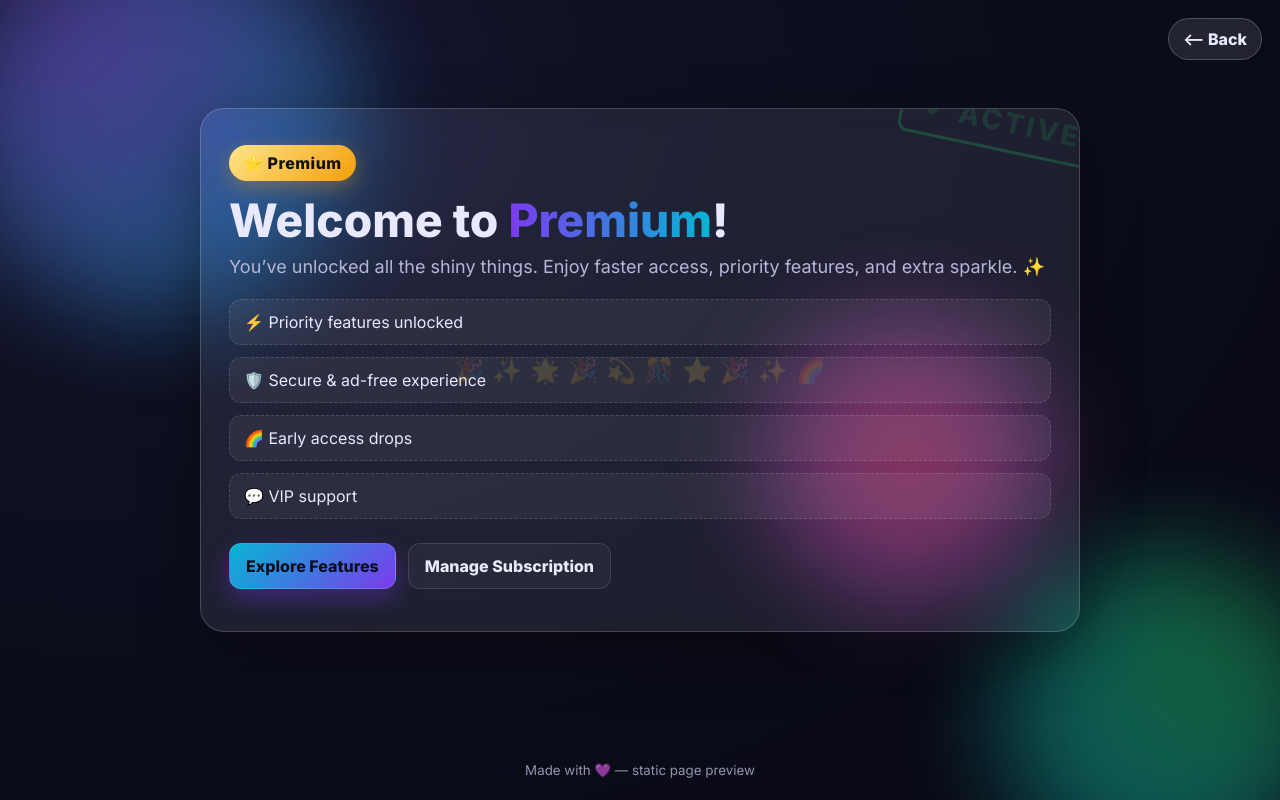
After one commit to SahilAsodariya/Blog, a Flask app: page /stripe/success in a window 1280 px wide. The commit adds this page. Run offline with Flask 3, Linux system fonts and the light colour scheme.

Commit message:
Add subscription management features: implement Stripe integration, create Subscription model and routes, and enhance user profile with premium status.

```diff
--- a/app/__init__.py
+++ b/app/__init__.py
@@ -6,6 +6,8 @@ from .routes.profile import profile_bp
 from .routes.First_page import bp as first_page_bp
 from .routes.comment import comment_bp
 from .routes.admin import admin_bp
+from .routes.stripe import stripe_bp
+from .routes.webhook import weebhook_bp
 from . import socket_event
 
 def create_app(config = "config.Config"):
@@ -24,5 +26,7 @@ def create_app(config = "config.Config"):
     app.register_blueprint(comment_bp, url_prefix="/comment/")
     app.register_blueprint(admin_bp, url_prefix="/admin/")
     app.register_blueprint(profile_bp, url_prefix="/profile/")
+    app.register_blueprint(stripe_bp, url_prefix="/stripe")
+    app.register_blueprint(weebhook_bp)
 
     return app
--- a/app/routes/profile.py
+++ b/app/routes/profile.py
@@ -21,6 +21,7 @@ def profile_page():
 def profile_data(id):
     user = User.query.filter_by(id=id).first()
     user_posts = Post.query.filter_by(user_id=id).order_by(Post.created_at.desc()).all()
+    is_primium = user.subscription is not None
 
     user_data = []
     for post in user_posts:
@@ -38,7 +39,7 @@ def profile_data(id):
 
         })
 
-    return jsonify({'user_data' : user_data, "user" : user_schema.dump(user)}), 200
+    return jsonify({'user_data' : user_data, "user" : user_schema.dump(user), "is_primium" : is_primium}), 200
 
 
 @profile_bp.route('/add_profile_pic/<int:id>')
--- /dev/null
+++ b/app/routes/stripe.py
@@ -0,0 +1,44 @@
+from flask import Blueprint, jsonify, render_template
+from flask_jwt_extended import jwt_required, get_jwt_identity
+import stripe
+
+stripe_bp = Blueprint('stripe', __name__)
+
+@stripe_bp.route("/")
+def index():
+    return render_template("index.html")
+
+@stripe_bp.route('/create-checkout-session', methods=['POST'])
+@jwt_required()  # Ensure the user is authenticated
+def create_checkout_session():
+    user_id = get_jwt_identity()
+    try:
+        checkout_session = stripe.checkout.Session.create(
+        payment_method_types=['card'],
+        line_items=[{
+            'price': 'price_1RxlHdDjB9jhyS1Mzk5DTuLA',  # subscription price ID from Stripe
+            'quantity': 1,
+        }],
+        mode='subscription',
+        success_url='http://127.0.0.1:5000/stripe/success?session_id={CHECKOUT_SESSION_ID}',
+        cancel_url='http://127.0.0.1:5000/stripe/cancel',
+        metadata={
+        "user_id": user_id  # 👈 store your app's user_id here
+    }
+    )
+        return jsonify({'id': checkout_session.id})
+    except Exception as e:
+        return jsonify({'error': str(e)}), 400
+
+@stripe_bp.route('/success', methods=['GET'])
+def success():
+    return render_template('primium.html')
+
+@stripe_bp.route('/cancel', methods=['GET'])
+def cancel():
+    return jsonify({'message': 'Payment cancelled.'}), 200
+
+
+@stripe_bp.route('/primium_page', methods=['GET'])
+def primium_page():
+    return render_template('primium.html')
--- /dev/null
+++ b/app/static/css/primium.css
@@ -0,0 +1,214 @@
+/* Base */
+:root{
+  --bg: #0f1021;
+  --card: rgba(255,255,255,0.08);
+  --card-border: rgba(255,255,255,0.18);
+  --text: #e8e8ff;
+  --muted: #b6b6d6;
+  --brand1: #7c3aed;  /* purple */
+  --brand2: #06b6d4;  /* cyan */
+  --accent: #22c55e;  /* green */
+  --shadow: 0 20px 60px rgba(0,0,0,0.35);
+}
+
+* { box-sizing: border-box; }
+html, body {
+  height: 100%;
+}
+body{
+  margin:0;
+  font-family: "Inter", system-ui, -apple-system, Segoe UI, Roboto, Arial, sans-serif;
+  color: var(--text);
+  background: radial-gradient(1200px 800px at 10% 10%, #1a1b3b 0%, #0f1021 40%, #0a0b17 100%);
+  overflow-x: hidden;
+}
+
+/* Layout */
+.wrap{
+  min-height: calc(100dvh - 60px);
+  display: grid;
+  place-items: center;
+  padding: 48px 20px;
+  position: relative;
+  z-index: 1;
+}
+.foot{
+  height: 60px;
+  display: grid;
+  place-items: center;
+  color: var(--muted);
+  opacity: 0.8;
+}
+
+/* Card */
+.card{
+  width: min(880px, 94vw);
+  padding: 36px 28px 42px;
+  background: var(--card);
+  backdrop-filter: blur(12px) saturate(130%);
+  border: 1px solid var(--card-border);
+  border-radius: 24px;
+  box-shadow: var(--shadow);
+  position: relative;
+  overflow: hidden;
+}
+
+/* Premium badge */
+.badge{
+  display:inline-block;
+  background: linear-gradient(135deg, #fde68a, #f59e0b);
+  color:#111;
+  font-weight:800;
+  padding: 8px 14px;
+  border-radius: 999px;
+  letter-spacing: .5px;
+  box-shadow: 0 6px 20px rgba(245, 158, 11, .35);
+}
+
+/* Title */
+.title{
+  margin: 14px 0 10px;
+  font-size: clamp(28px, 3.6vw, 48px);
+  line-height: 1.1;
+}
+.gradient-text{
+  background: linear-gradient(90deg, var(--brand1), var(--brand2));
+  -webkit-background-clip: text;
+  background-clip: text;
+  color: transparent;
+}
+.subtitle{
+  margin: 6px 0 22px;
+  color: var(--muted);
+  font-size: clamp(15px, 1.8vw, 18px);
+}
+
+/* Perks */
+.perks{
+  list-style:none;
+  padding:0;
+  margin: 0 0 24px;
+  display:grid;
+  gap:12px;
+}
+.perks li{
+  background: rgba(255,255,255,0.06);
+  border: 1px dashed rgba(255,255,255,0.14);
+  padding:12px 14px;
+  border-radius: 12px;
+}
+
+/* Buttons */
+.cta-row{
+  display:flex;
+  flex-wrap: wrap;
+  gap:12px;
+  margin-top: 8px;
+}
+.btn{
+  display:inline-flex;
+  align-items:center;
+  justify-content:center;
+  gap:8px;
+  padding: 12px 16px;
+  border-radius: 12px;
+  text-decoration:none;
+  font-weight: 700;
+  transition: transform .08s ease, box-shadow .2s ease, background .2s ease, color .2s ease;
+  border: 1px solid rgba(255,255,255,0.12);
+}
+.btn:hover{ transform: translateY(-1px); }
+.btn:active{ transform: translateY(0); }
+.btn-primary{
+  color:#0b1020;
+  background: linear-gradient(135deg, var(--brand2), var(--brand1));
+  box-shadow: 0 10px 24px rgba(124,58,237,.35);
+}
+.btn-ghost{
+  color: var(--text);
+  background: rgba(255,255,255,0.04);
+}
+
+/* Back button (top-right) */
+.back-btn{
+  position: fixed;
+  top: 18px;
+  right: 18px;
+  z-index: 5;
+  text-decoration: none;
+  font-weight: 700;
+  padding: 10px 14px;
+  border-radius: 999px;
+  background: rgba(255,255,255,0.10);
+  border: 1px solid rgba(255,255,255,0.2);
+  backdrop-filter: blur(8px);
+  color: var(--text);
+  transition: transform .1s ease, background .2s ease;
+}
+.back-btn:hover{ transform: translateY(-1px); background: rgba(255,255,255,0.16); }
+
+/* Success stamp */
+.stamp{
+  position:absolute;
+  right: -24px;
+  top: -18px;
+  transform: rotate(12deg);
+  font-weight: 800;
+  font-size: clamp(18px, 2.4vw, 28px);
+  letter-spacing: 3px;
+  color: rgba(34, 197, 94, .15);
+  border: 3px solid rgba(34, 197, 94, .25);
+  padding: 10px 18px;
+  border-radius: 10px;
+  text-transform: uppercase;
+}
+
+/* Floating blobs (background) */
+.blob{
+  position: fixed;
+  border-radius: 50%;
+  filter: blur(50px);
+  opacity: .45;
+  z-index: 0;
+  animation: float 14s infinite ease-in-out;
+}
+.blob-1{
+  width: 380px; height: 380px;
+  background: radial-gradient(circle at 30% 30%, #8b5cf6, #06b6d4);
+  top: -60px; left: -40px;
+}
+.blob-2{
+  width: 320px; height: 320px;
+  background: radial-gradient(circle at 70% 30%, #22c55e, #06b6d4);
+  bottom: -80px; right: -40px;
+  animation-delay: -4s;
+}
+.blob-3{
+  width: 280px; height: 280px;
+  background: radial-gradient(circle at 50% 50%, #f43f5e, #8b5cf6);
+  top: 40%; left: 60%;
+  animation-delay: -8s;
+}
+@keyframes float{
+  0%,100%{ transform: translateY(0) translateX(0) scale(1); }
+  50%{ transform: translateY(-12px) translateX(8px) scale(1.03); }
+}
+
+/* Confetti row */
+.confetti{
+  position:absolute;
+  inset: 0;
+  display:flex;
+  align-items:center;
+  justify-content:center;
+  gap: 8px;
+  pointer-events:none;
+  opacity:.15;
+  font-size: clamp(18px, 2vw, 24px);
+}
+
+/* Responsive tweaks */
+@media (max-width: 520px){
+  .card{ padding: 26px 18px 34px; }
+  .back-btn{ top: 12px; right: 12px; }
+}
--- /dev/null
+++ b/app/templates/primium.html
@@ -0,0 +1,63 @@
+<!DOCTYPE html>
+<html lang="en">
+<head>
+  <meta charset="UTF-8" />
+  <meta name="viewport" content="width=device-width, initial-scale=1" />
+  <title>Premium Activated ✨</title>
+
+  <!-- Optional Google Font -->
+  <link rel="preconnect" href="https://fonts.googleapis.com">
+  <link href="https://fonts.googleapis.com/css2?family=Inter:wght@400;600;800&display=swap" rel="stylesheet">
+
+  <!-- Your stylesheet -->
+  <link rel="stylesheet" href="{{url_for('static', filename='css/primium.css')}}" />
+</head>
+<body>
+  <!-- Animated background blobs -->
+  <div class="blob blob-1"></div>
+  <div class="blob blob-2"></div>
+  <div class="blob blob-3"></div>
+
+  <!-- Back button (top-right) -->
+  <a class="back-btn" href="/" aria-label="Go back">⟵ Back</a>
+
+  <main class="wrap">
+    <section class="card">
+      <div class="badge">⭐ Premium</div>
+
+      <h1 class="title">
+        Welcome to <span class="gradient-text">Premium</span>!
+      </h1>
+
+      <p class="subtitle">
+        You’ve unlocked all the shiny things. Enjoy faster access, priority features, and extra sparkle. ✨
+      </p>
+
+      <ul class="perks">
+        <li>⚡ Priority features unlocked</li>
+        <li>🛡️ Secure & ad-free experience</li>
+        <li>🌈 Early access drops</li>
+        <li>💬 VIP support</li>
+      </ul>
+
+      <div class="cta-row">
+        <a class="btn btn-primary" href="#">Explore Features</a>
+        <a class="btn btn-ghost" href="#">Manage Subscription</a>
+      </div>
+
+      <!-- Decorative success stamp -->
+      <div class="stamp">✓ Active</div>
+    </section>
+
+    <!-- confetti for fun -->
+    <div class="confetti">
+      <span>🎉</span><span>✨</span><span>🌟</span><span>🎉</span><span>💫</span>
+      <span>🎊</span><span>⭐</span><span>🎉</span><span>✨</span><span>🌈</span>
+    </div>
+  </main>
+
+  <footer class="foot">
+    <small>Made with 💜 — static page preview</small>
+  </footer>
+</body>
+</html>
--- a/app/templates/reset_password_request.html
+++ b/app/templates/reset_password_request.html
@@ -12,7 +12,7 @@
     <div class="request-container">
        <div class="reset-container">
       <div class="back-container">
-      <a href="/" class="back_btn">X</a>
+      <a href="/auth/login" class="back_btn">X</a>
     </div>
       <h2>🔑 Forgot Your Password?</h2>
       <p>
--- a/config.py
+++ b/config.py
@@ -1,5 +1,6 @@
 import os
 from dotenv import load_dotenv
+import stripe
 
 load_dotenv()
 
@@ -9,6 +10,7 @@ class Config:
     JWT_SECRET_KEY = os.getenv('JWT_SECRET_KEY', 'default_jwt')
     DEBUG = os.getenv("DEBUG", "False").lower() in ["true", "1", "yes"]
     UPLOAD_FOLDER = os.getenv('UPLOAD_FOLDER', 'uploads')
+    stripe.api_key = os.getenv('STRIPE_SECRET_KEY')
 
     # Gmail SMTP configuration
     MAIL_SERVER = os.getenv('MAIL_SERVER', 'smtp.gmail.com')
```
Also changed, not shown: app/models.py (+15 -1 lines), app/routes/auth.py (+9 -3 lines), app/routes/webhook.py (added, +65 -0 lines), app/schema/schema.py (+13 -1 lines), app/static/css/profile.css (+12 -1 lines), app/templates/index.html (added, +29 -0 lines), app/templates/login.html (+6 -2 lines), app/templates/profile.html (+55 -9 lines), migrations/versions/b4a160d4a499_add_subscriptions_table.py (added, +36 -0 lines), requirements.txt (+15 -0 lines).
